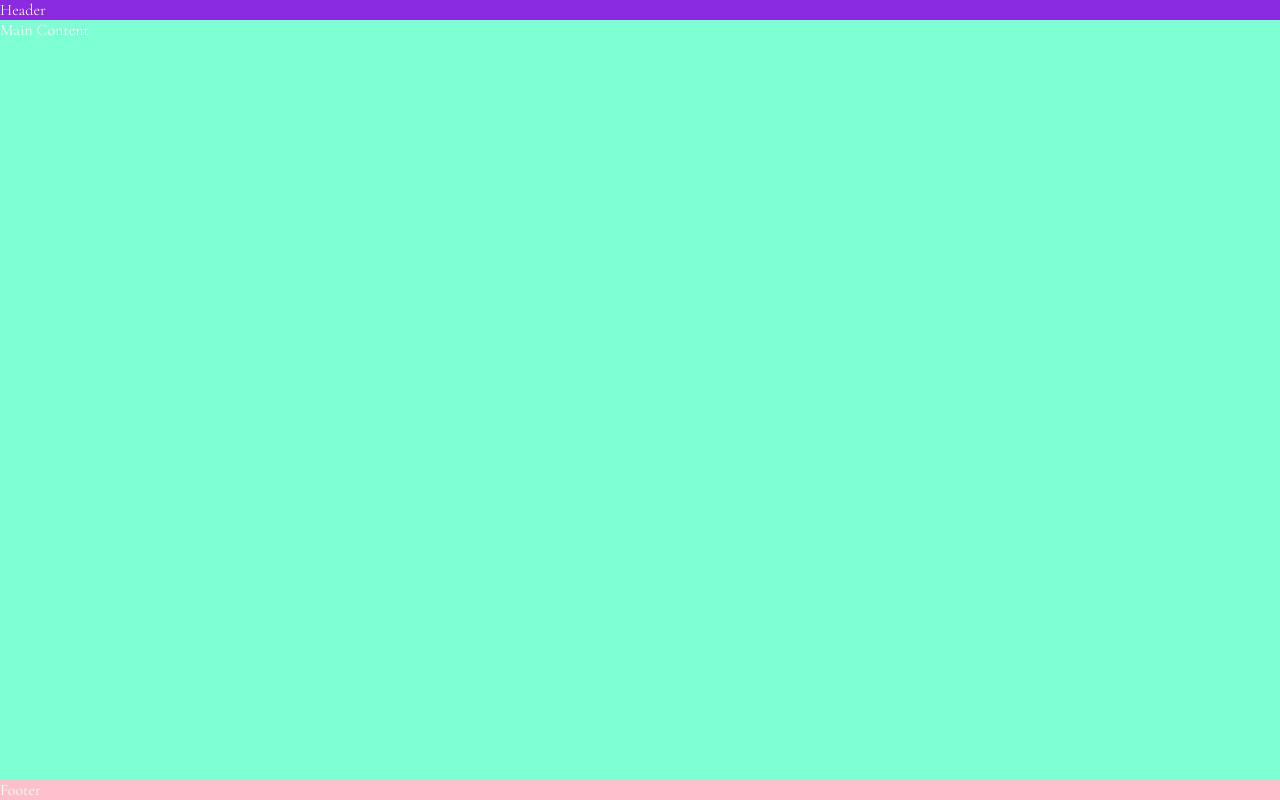
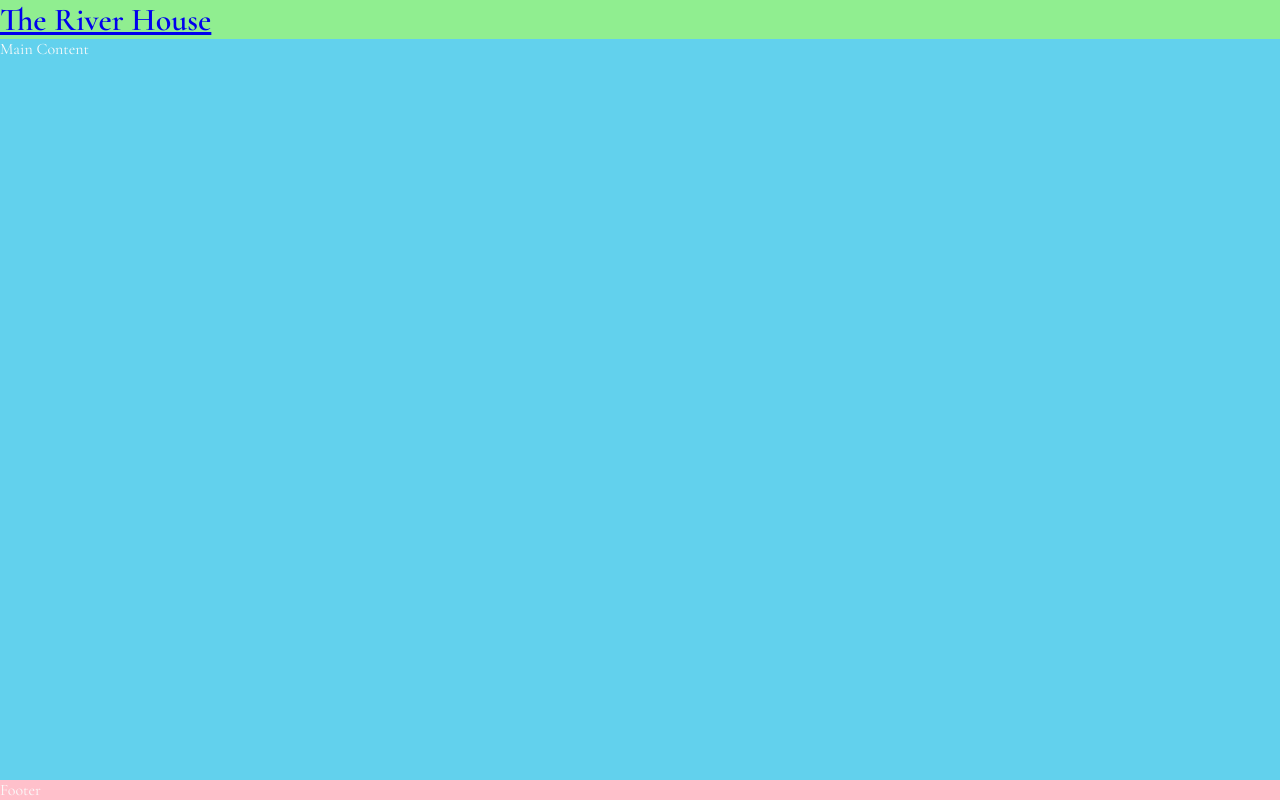
Before and after one commit to SarKetch/Portfolio1, a plain HTML site: page index.html in a window 1280 px wide. Drawn offline with nearby package versions, Linux system fonts and the light colour scheme.

Commit message:
add logo to header, add weight

```diff
--- a/assets/css/style.css
+++ b/assets/css/style.css
@@ -20,12 +20,17 @@ body {
 
 /* Header */
 header {
-    background-color: blueviolet;
+    background-color: lightgreen;
 }
+
+h1 {
+    font-weight: 800;
+}
+
 
 /* Main */
 main {
-    background-color: aquamarine;
+    background-color: rgb(98, 209, 237);
     /* Make main element take up any surplus space and push the footer down to the bottom */
     flex: 1 0 auto;
 }
--- a/index.html
+++ b/index.html
@@ -16,7 +16,11 @@
 </head>
 <body>
 
-    <header>Header</header>
+    <header>
+       <a href="index.html">
+        <h1 id="logo">The River House</h1>
+        </a>
+    </header>
 
     <main>Main Content</main>
 
```
